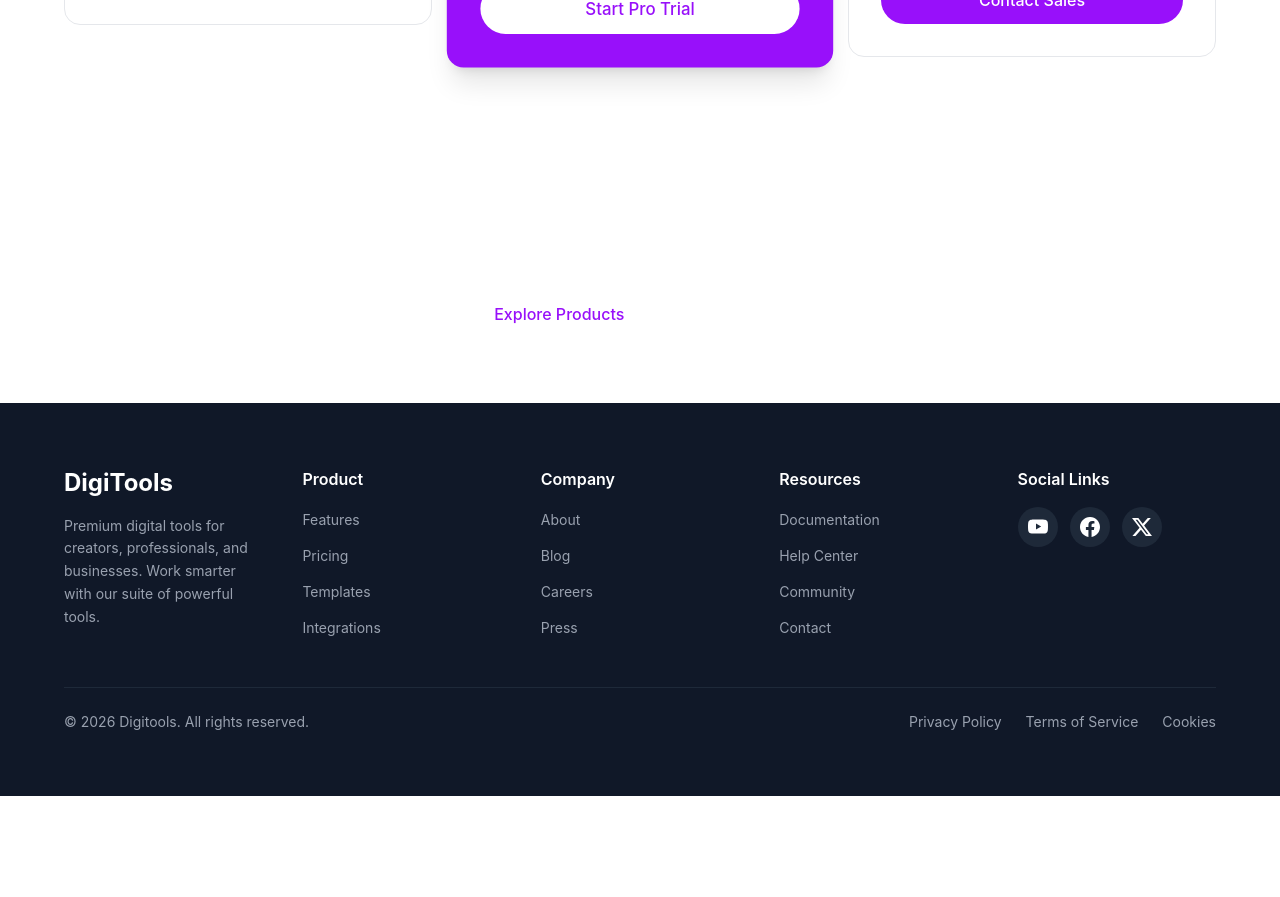
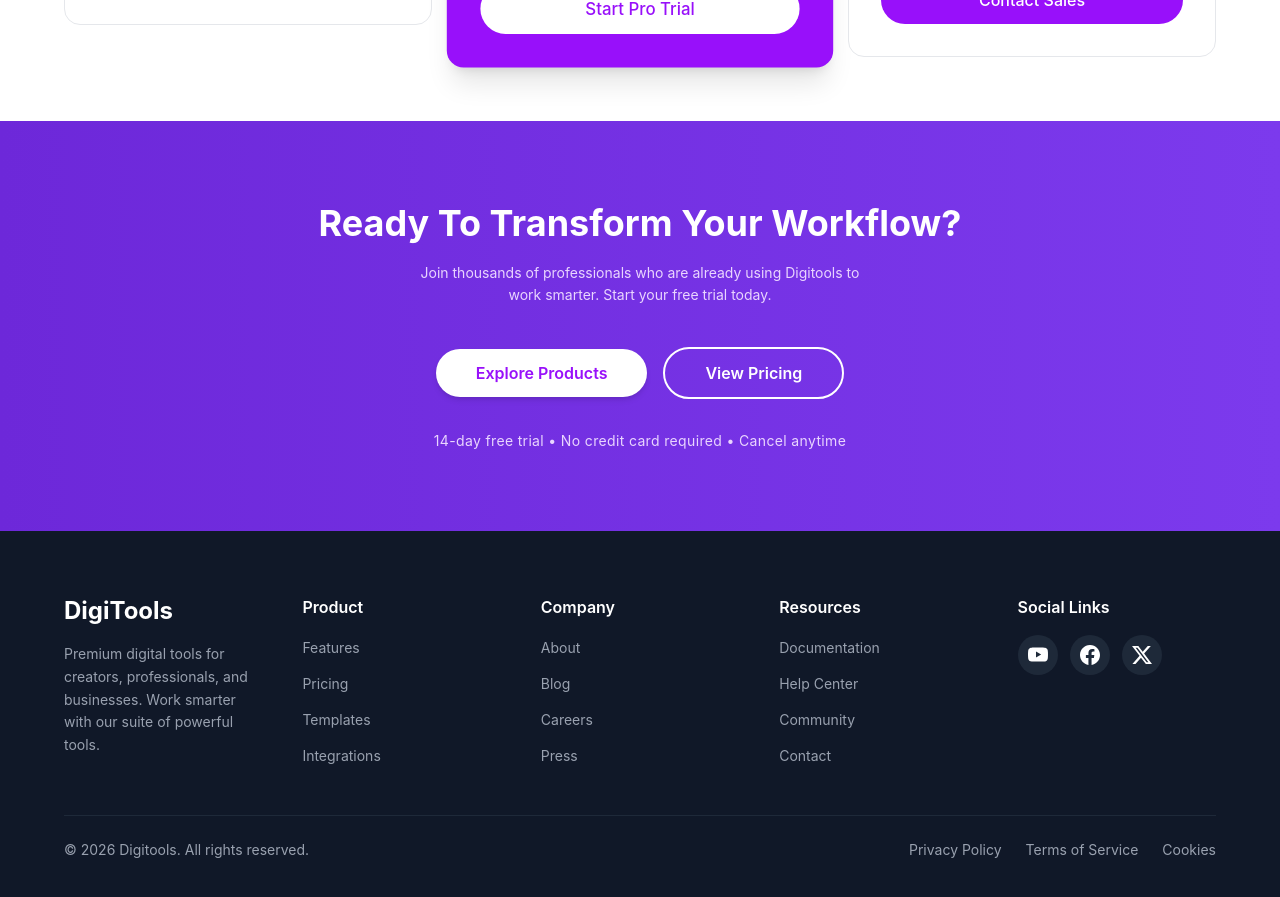
Before and after one commit to Shojon-Miah/DigiTools-Platform, a React (Vite) app: page / in a window 1280 px wide. Shown: the part 3520-4417 px from the top of the page. Before the commit the page ends 4316 px from the top, so only its background shows below. Built offline with nearby package versions, Linux system fonts and the light colour scheme.

Commit message:
update CallToAction Section code

```diff
--- a/src/components/CallToAction.jsx
+++ b/src/components/CallToAction.jsx
@@ -1,23 +1,43 @@
 const CallToAction = () => {
   return (
-    <section className="cta-section w-full py-16">
-      <div className="max-w-6xl mx-auto text-center">
-        <h2 className="text-3xl font-bold text-white mb-4">
+    <section
+      className="cta-section w-full py-20"
+      style={{ background: 'linear-gradient(to right, #6d28d9, #7c3aed)' }}
+    >
+      <div className="max-w-6xl mx-auto text-center px-6">
+
+        {/* Heading */}
+        <h2 className="cta-heading text-3xl md:text-4xl font-bold text-white mb-4 leading-tight">
           Ready To Transform Your Workflow?
         </h2>
 
-        <p className="text-white text-sm mb-8">
+        {/* Description */}
+        <p className="cta-description text-purple-200 text-sm mb-10 max-w-md mx-auto leading-relaxed">
           Join thousands of professionals who are already using Digitools to work smarter.
+          Start your free trial today.
         </p>
 
-        <div className="flex items-center justify-center gap-4">
-          <button className="bg-white text-purple-600 font-medium px-6 py-3 rounded-full">
+        {/* Buttons */}
+        <div className="cta-buttons flex flex-col sm:flex-row items-center justify-center gap-4 mb-8">
+
+        <a href="#products"
+            className="cta-btn-primary w-full sm:w-auto bg-white text-purple-600 font-semibold px-10 py-3 rounded-full hover:bg-purple-50 transition-colors shadow-md"
+        >
             Explore Products
-          </button>
-          <button className="border border-white text-white font-medium px-6 py-3 rounded-full">
+          </a>
+
+        <a href="#pricing"
+            className="cta-btn-secondary w-full sm:w-auto border-2 border-white text-white font-semibold px-10 py-3 rounded-full hover:bg-purple-700 transition-colors"
+        >
             View Pricing
-          </button>
+          </a>
         </div>
+
+        {/* Subtext */}
+        <p className="cta-subtext text-purple-200 text-sm tracking-wide">
+          14-day free trial • No credit card required • Cancel anytime
+        </p>
+
       </div>
     </section>
   )
```
